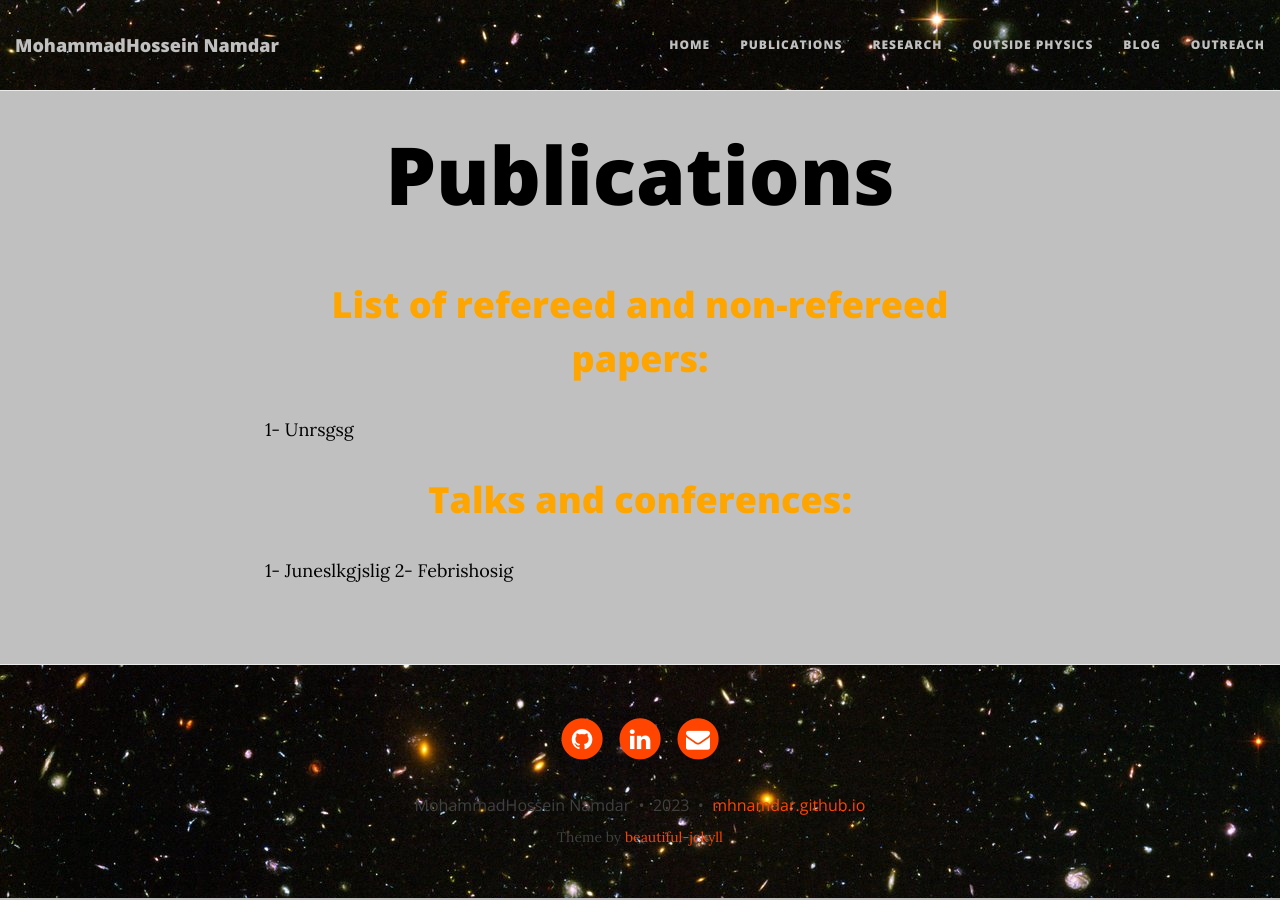
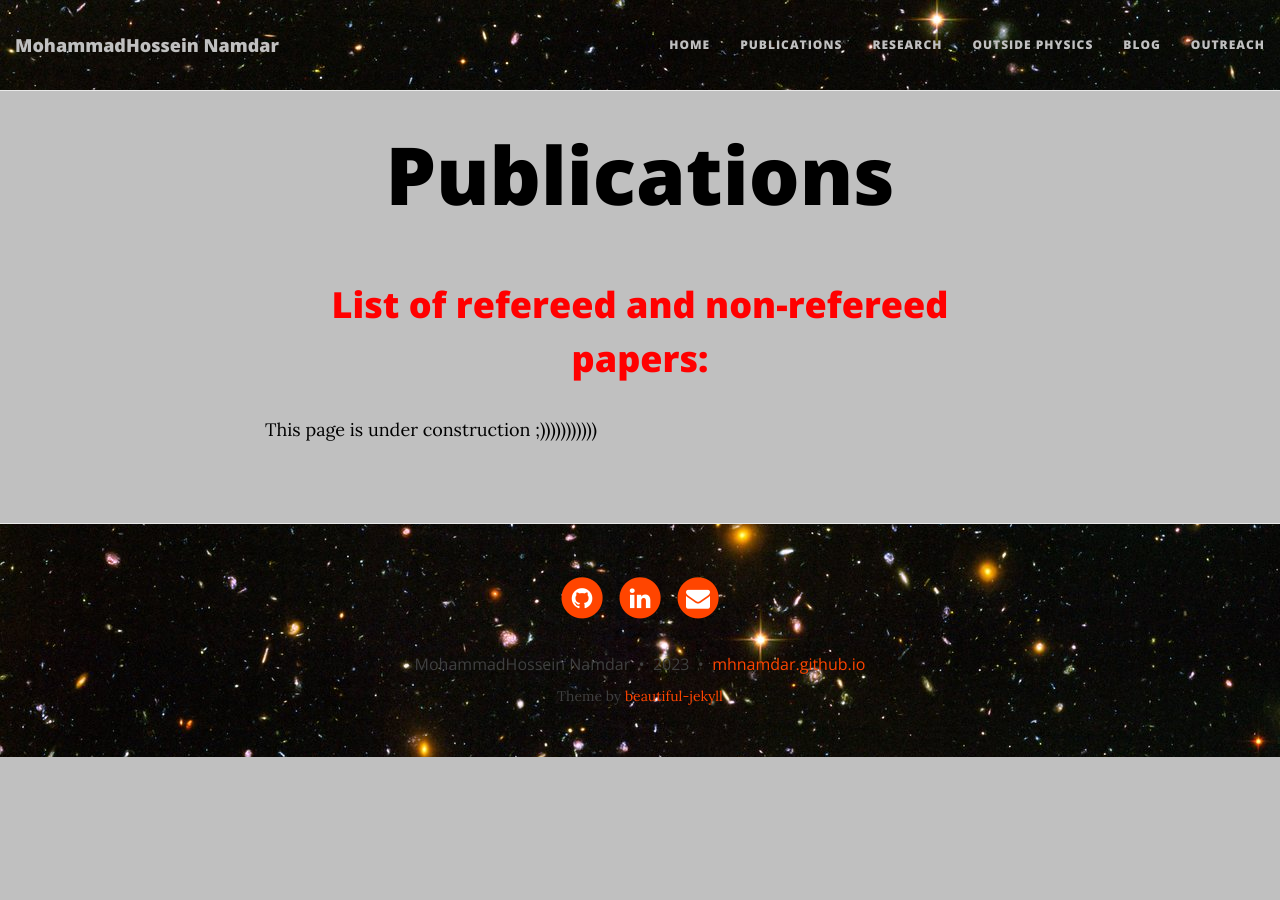
Before and after one commit to mhnamdar/mhnamdar.github.io, a Jekyll site: the page built from Publications.md, in a window 1280 px wide. Built offline with Jekyll 4.4.1, drawn with Linux system fonts in a browser that asks for light colours; nearby versions of some CDN libraries.

Commit message:
Update Publications.md

```diff
--- a/Publications.md
+++ b/Publications.md
@@ -17,18 +17,6 @@ tags: [sabaetezadrazavi]
 
 
 
-<h1 align="center"> <p style="color:orange;"> List of refereed and non-refereed papers: </p> </h1>
+<h1 align="center"> <p style="color:red;"> List of refereed and non-refereed papers: </p> </h1>
 
-
-
-
-
-
-1- Unrsgsg
-
-
-
-<h1 align="center"> <p style="color:orange;"> Talks and conferences: </p> </h1>
-
-1- Juneslkgjslig
-2- Febrishosig
+   This page is under construction ;)))))))))))
```
Also changed, not shown: other parts of Publications.md (+1 -1 lines).
